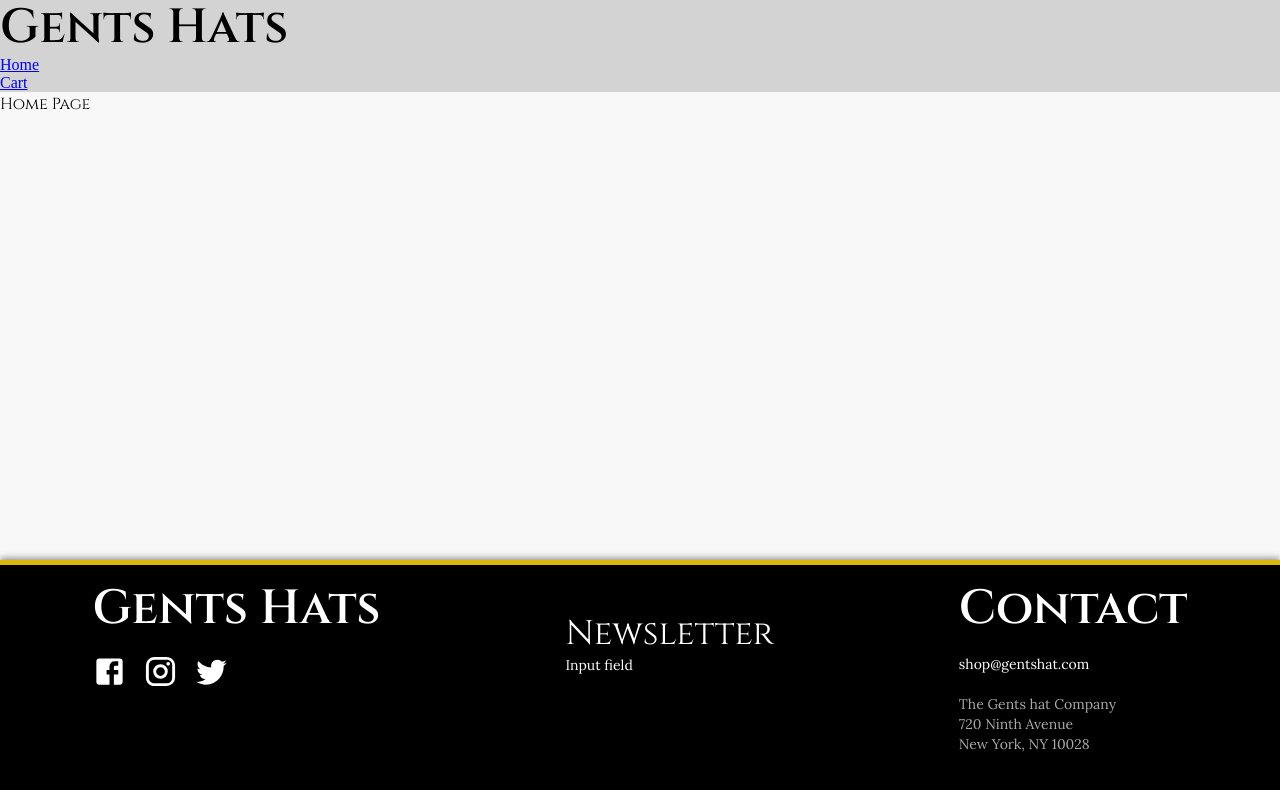
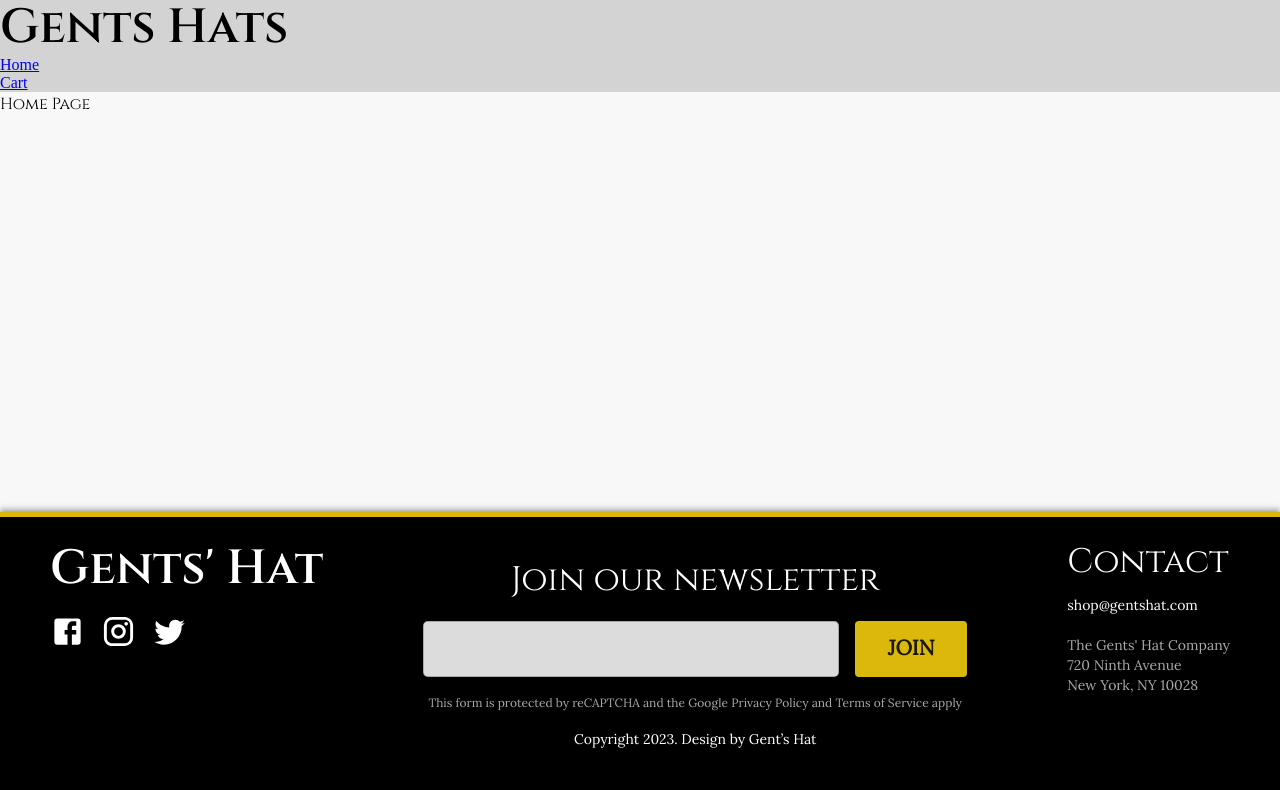
Before and after one commit to Sillen00/React-Webshop-Gents-Hat, a React (Vite) app: page / in a window 1280 px wide. Shown: the top 790 px of the page. Built offline with nearby package versions, Linux system fonts and the light colour scheme.

Commit message:
Add newsletter content

```diff
--- a/src/components/Footer.tsx
+++ b/src/components/Footer.tsx
@@ -1,12 +1,14 @@
 import { Facebook, Instagram, Twitter } from '@mui/icons-material'
-import { Box, SxProps, Theme, Typography } from '@mui/material'
+import { Box, Button, SxProps, TextField, Theme, Typography } from '@mui/material'
 import '../index.css'
 
 function Footer() {
   return (
     <Box sx={footerStyle}>
       <Box sx={socialMediaContainer}>
-        <Typography gutterBottom={true} variant='h3'>Gents Hats</Typography>
+        <Typography gutterBottom={true} variant='h3'>
+          Gents' Hat
+        </Typography>
         <Box sx={socialMediaIcons}>
           <Facebook fontSize='large' />
           <Instagram fontSize='large' />
@@ -14,18 +16,41 @@ function Footer() {
         </Box>
       </Box>
       <Box sx={newsletterContainer}>
-        <Typography variant='h4'>Newsletter</Typography>
-        <Typography variant='body2'>Input field</Typography>
+        <Typography gutterBottom={true} variant='h4'>
+          Join our newsletter
+        </Typography>
+        <Box sx={inputContainer}>
+          <TextField
+            sx={inputForm}
+            InputProps={{ style: { fontFamily: 'Lora' } }}
+            fullWidth={true}
+            id='outlined-basic'
+            label=''
+            variant='outlined'
+          />
+          <Button sx={joinButton} variant='contained'>
+            Join
+          </Button>
+        </Box>
+        <Typography sx={smallText} variant='caption'>
+          This form is protected by reCAPTCHA and the Google Privacy Policy and Terms of Service
+          apply
+        </Typography>
+        <Typography sx={{ paddingTop: '1rem' }} variant='body2'>
+          Copyright 2023. Design by Gent’s Hat{' '}
+        </Typography>
       </Box>
       <Box sx={contactContainer}>
-        <Typography gutterBottom={true} variant='h3'>Contact</Typography>
+        <Typography gutterBottom={true} variant='h4'>
+          Contact
+        </Typography>
         <Typography variant='body2'>
           shop@gentshat.com
           <br />
           <br />
         </Typography>
         <Typography sx={smallText} variant='body2'>
-          The Gents hat Company
+          The Gents' Hat Company
           <br />
           720 Ninth Avenue
           <br />
@@ -44,7 +69,7 @@ const footerStyle: SxProps<Theme> = theme => ({
   color: 'white',
   background: 'black',
   borderTop: '5px solid #DAB90C',
-  paddingTop: '1rem',
+  paddingTop: '1.5rem',
   overflow: 'hidden',
   boxShadow:
     '0px -2px 4px -1px rgba(0,0,0,0.2), 0px -4px 5px 0px rgba(0,0,0,0.14), 0px -1px 10px 0px rgba(0,0,0,0.12)',
@@ -59,10 +84,33 @@ const footerStyle: SxProps<Theme> = theme => ({
   },
 })
 
-const socialMediaContainer: SxProps<Theme> = theme => ({})
+const socialMediaContainer: SxProps<Theme> = theme => ({
+
+})
+
+const joinButton: SxProps<Theme> = theme => ({
+  width: '7rem',
+  marginLeft: '1rem',
+  fontFamily: 'Lora',
+  fontWeight: 'bold',
+  fontSize: '1.3rem',
+})
+
+const inputContainer: SxProps<Theme> = theme => ({
+  display: 'flex',
+  paddingTop: '0.5rem',
+  marginBottom: '1rem',
+})
+
+const inputForm: SxProps<Theme> = theme => ({
+  backgroundColor: '#DCDCDC',
+  borderRadius: '5px',
+  width: '26rem',
+  fontFamily: 'Arial',
+})
 
 const smallText: SxProps<Theme> = theme => ({
-  color: '#AAA'
+  color: '#AAA',
 })
 
 const socialMediaIcons: SxProps<Theme> = theme => ({
@@ -72,8 +120,12 @@ const socialMediaIcons: SxProps<Theme> = theme => ({
 })
 
 const newsletterContainer: SxProps<Theme> = theme => ({
-  justifyContent: 'space-around',
-  paddingTop: '2rem',
+  display: 'flex',
+  flexDirection: 'column',
+  alignItems: 'center',
+  justifyContent: 'center',
+  paddingBottom: '2.1rem',
+
   [theme.breakpoints.down('md')]: {
     alignSelf: 'flex-end',
   },
--- a/src/index.css
+++ b/src/index.css
@@ -3,7 +3,7 @@
 :root {
   /* Lägg till header-variabeln i Header-filen */
   --header-height: 5.75rem;
-  --footer-height-xl: 15rem;
+  --footer-height-xl: 18rem;
   --footer-height-lg: 14rem;
   --footer-height-md: 18rem;
   --footer-height-sm: 30rem;
--- a/src/main.tsx
+++ b/src/main.tsx
@@ -50,6 +50,9 @@ const theme = createTheme({
     body2: {
       fontFamily: 'Lora',
     },
+    caption: {
+      fontFamily: 'Lora',
+    },
   },
 })
 // X [ERROR] Two output files share the same path but have different contents: node_modules\.vite\deps_temp\@mui_material_Styles.js
```
